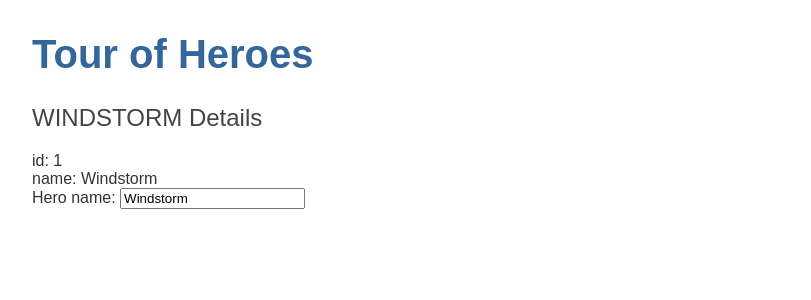
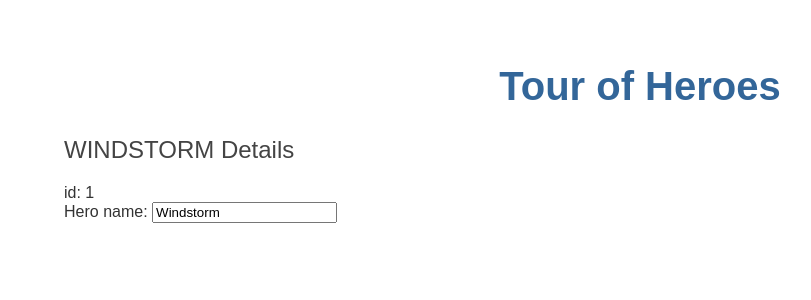
Before and after one commit to AleksandrBykanov/Tour-of-Heroes, an Angular app: page / in a window 1280 px wide. Shown: the top 300 px of the page, without its empty margins (0-811 px from the left). Built offline with nearby package versions, Linux system fonts and the light colour scheme.

Commit message:
Finished Hero Editor

```diff
--- a/src/app/heroes/heroes.component.html
+++ b/src/app/heroes/heroes.component.html
@@ -1,8 +1,6 @@
 <h2>{{hero.name | uppercase}} Details</h2>
 
 <div><span>id: </span>{{hero.id}}</div>
-
-<div><span>name: </span>{{hero.name}}</div>
 
 <div>
   <label for="name">Hero name: </label>
--- a/src/styles.css
+++ b/src/styles.css
@@ -3,7 +3,7 @@
 }
 
 body {
-  margin: 2em;
+  margin: 4em;
 }
 
 body, input[type="text"], button {
@@ -15,6 +15,7 @@ h1 {
   color: #369;
   font-family: Arial, Helvetica, sans-serif;
   font-size: 250%;
+  text-align: center;
 }
 
 h2, h3 {
```
